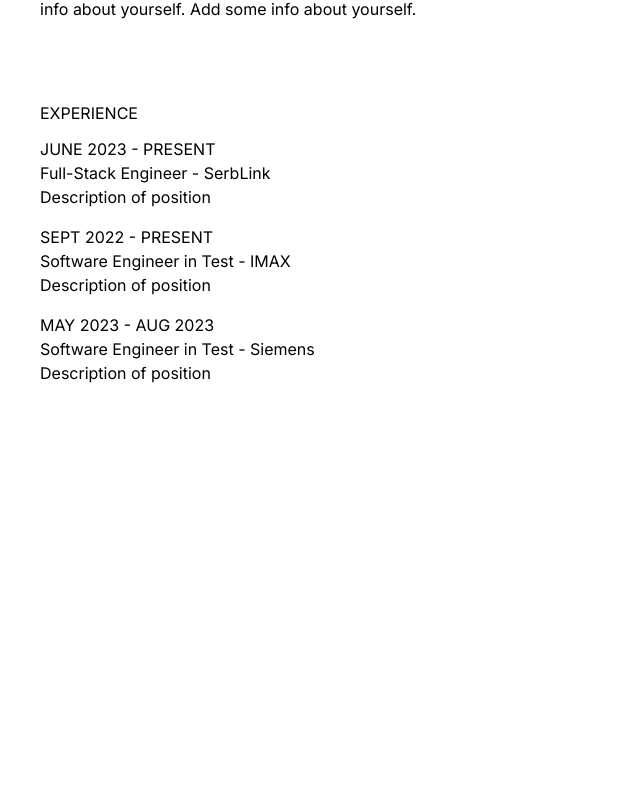
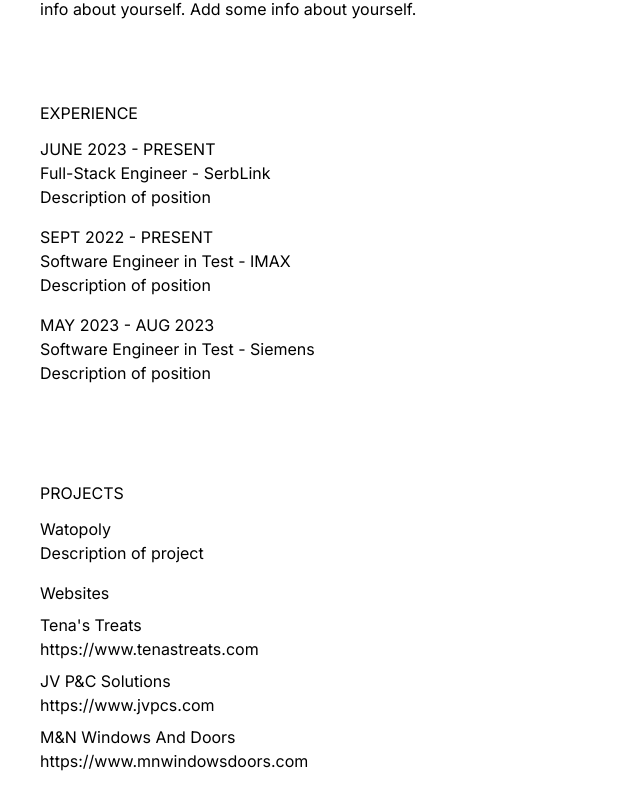
Before and after one commit to pvico12/personal-website, a Next.js app: page / in a window 1280 px wide. Shown: the part 377-1184 px from the top of the page, without its empty margins (0-640 px from the left). Before the commit the page ends 818 px from the top, so only its background shows below. Built offline with nearby package versions, Linux system fonts and the light colour scheme.

Commit message:
add projects section

```diff
--- a/app/page.js
+++ b/app/page.js
@@ -76,6 +76,40 @@ export default function Home() {
         </div>
       </div>
 
+      <div id="projects-container" className="p-10">
+        <h1 className="pb-3">
+          PROJECTS
+        </h1>
+
+        <div id="projects-list" className="flex flex-col">
+          <div className="pb-4">
+            <h4>Watopoly</h4>
+            <p>
+              Description of project
+            </p>
+          </div>
+
+          <div id="websites-list" className="pb-4">
+            <h4>Websites</h4>
+
+            <div className="py-2">
+              <h3>Tena's Treats</h3>
+              <h5>https://www.tenastreats.com</h5>
+            </div>
+
+            <div className="pb-2">
+              <h3>JV P&C Solutions</h3>
+              <h5>https://www.jvpcs.com</h5>
+            </div>
+
+            <div>
+              <h3>M&N Windows And Doors</h3>
+              <h5>https://www.mnwindowsdoors.com</h5>
+            </div>
+          </div>
+        </div>
+      </div>
+
 
     </main>
   )
```
